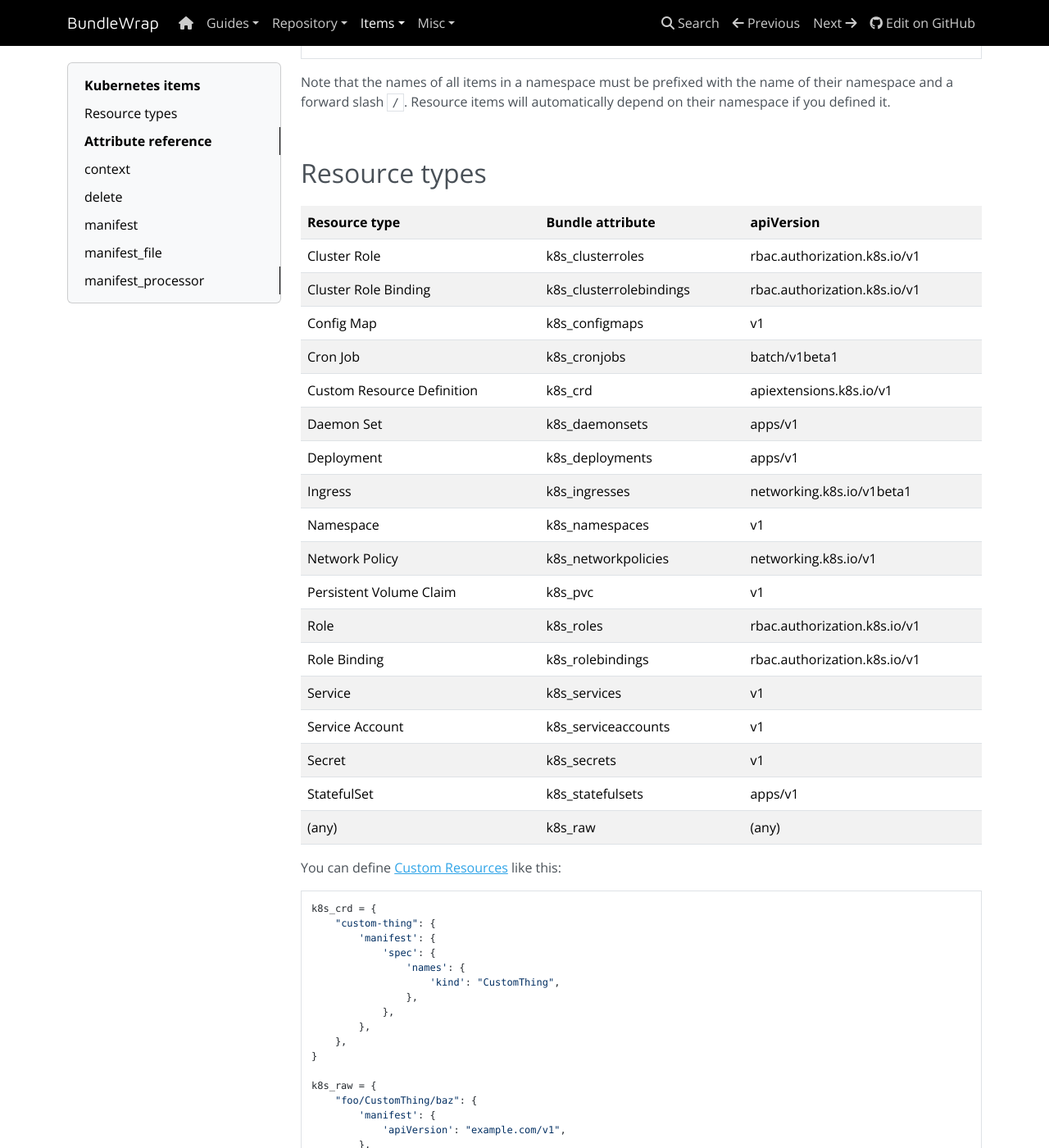
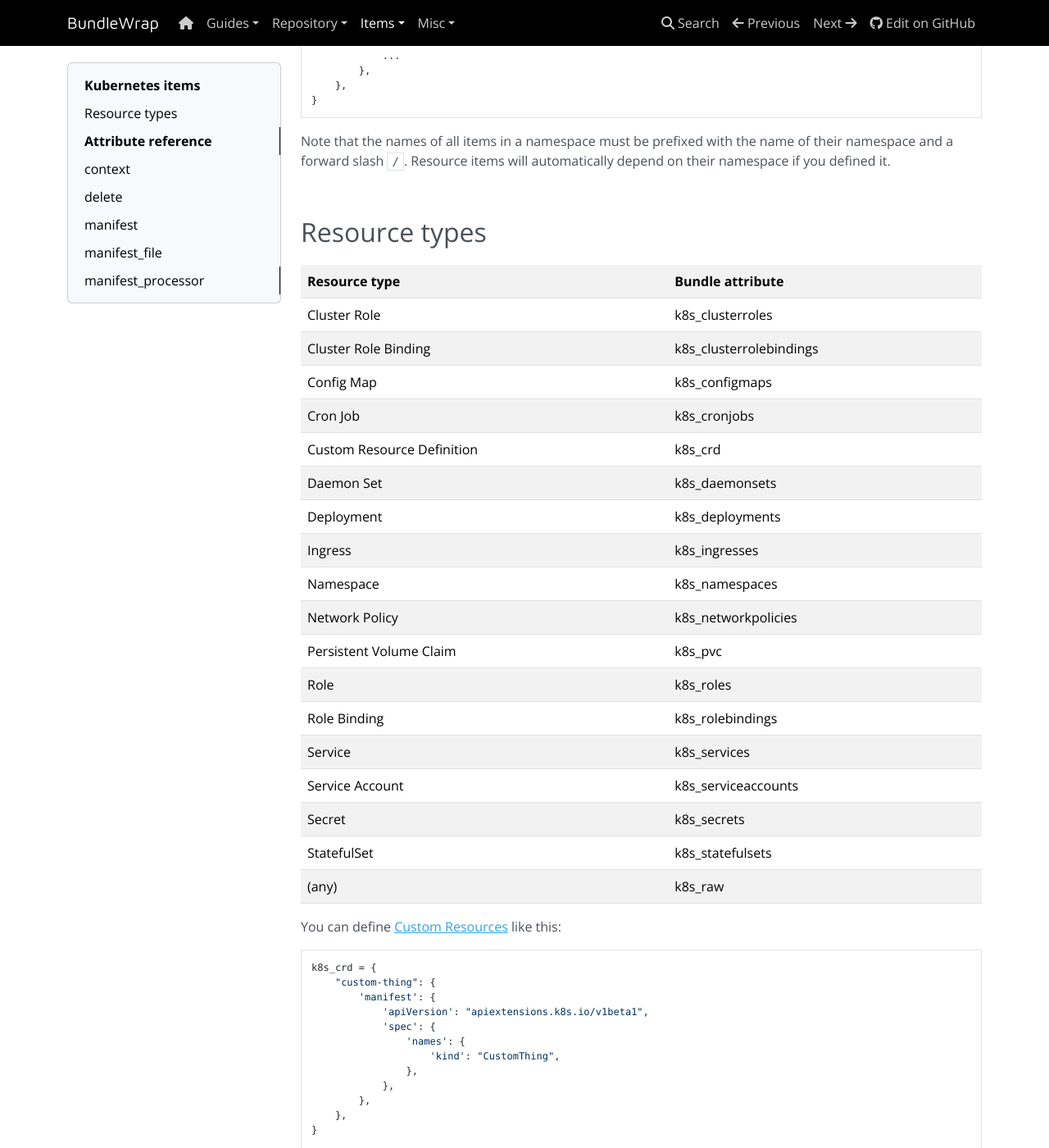
Before and after one commit to bundlewrap/bundlewrap, an MkDocs documentation site: the page built from docs/content/items/k8s.md, in a window 1280 px wide and 1400 px high, scrolled down 534 px. Shown: the whole window at 82% size. Built offline with MkDocs 1.6.1, drawn with Linux system fonts in a browser that asks for light colours; nearby versions of some CDN libraries; some of the changed text lies outside the part shown.

```diff
--- a/docs/content/items/k8s.md
+++ b/docs/content/items/k8s.md
@@ -28,25 +32,25 @@ Note that the names of all items in a namespace must be prefixed with the name o
 ## Resource types
 
 <table>
-<tr><th>Resource type</th><th>Bundle attribute</th><th>apiVersion</th></tr>
-<tr><td>Cluster Role</td><td>k8s_clusterroles</td><td>rbac.authorization.k8s.io/v1</td></tr>
-<tr><td>Cluster Role Binding</td><td>k8s_clusterrolebindings</td><td>rbac.authorization.k8s.io/v1</td></tr>
-<tr><td>Config Map</td><td>k8s_configmaps</td><td>v1</td></tr>
-<tr><td>Cron Job</td><td>k8s_cronjobs</td><td>batch/v1beta1</td></tr>
-<tr><td>Custom Resource Definition</td><td>k8s_crd</td><td>apiextensions.k8s.io/v1</td></tr>
-<tr><td>Daemon Set</td><td>k8s_daemonsets</td><td>apps/v1</td></tr>
-<tr><td>Deployment</td><td>k8s_deployments</td><td>apps/v1</td></tr>
-<tr><td>Ingress</td><td>k8s_ingresses</td><td>networking.k8s.io/v1beta1</td></tr>
-<tr><td>Namespace</td><td>k8s_namespaces</td><td>v1</td></tr>
-<tr><td>Network Policy</td><td>k8s_networkpolicies</td><td>networking.k8s.io/v1</td></tr>
-<tr><td>Persistent Volume Claim</td><td>k8s_pvc</td><td>v1</td></tr>
-<tr><td>Role</td><td>k8s_roles</td><td>rbac.authorization.k8s.io/v1</td></tr>
-<tr><td>Role Binding</td><td>k8s_rolebindings</td><td>rbac.authorization.k8s.io/v1</td></tr>
-<tr><td>Service</td><td>k8s_services</td><td>v1</td></tr>
-<tr><td>Service Account</td><td>k8s_serviceaccounts</td><td>v1</td></tr>
-<tr><td>Secret</td><td>k8s_secrets</td><td>v1</td></tr>
-<tr><td>StatefulSet</td><td>k8s_statefulsets</td><td>apps/v1</td></tr>
-<tr><td>(any)</td><td>k8s_raw</td><td>(any)</td></tr>
+<tr><th>Resource type</th><th>Bundle attribute</th></tr>
+<tr><td>Cluster Role</td><td>k8s_clusterroles</td></tr>
+<tr><td>Cluster Role Binding</td><td>k8s_clusterrolebindings</td></tr>
+<tr><td>Config Map</td><td>k8s_configmaps</td></tr>
+<tr><td>Cron Job</td><td>k8s_cronjobs</td></tr>
+<tr><td>Custom Resource Definition</td><td>k8s_crd</td></tr>
+<tr><td>Daemon Set</td><td>k8s_daemonsets</td></tr>
+<tr><td>Deployment</td><td>k8s_deployments</td></tr>
+<tr><td>Ingress</td><td>k8s_ingresses</td></tr>
+<tr><td>Namespace</td><td>k8s_namespaces</td></tr>
+<tr><td>Network Policy</td><td>k8s_networkpolicies</td></tr>
+<tr><td>Persistent Volume Claim</td><td>k8s_pvc</td></tr>
+<tr><td>Role</td><td>k8s_roles</td></tr>
+<tr><td>Role Binding</td><td>k8s_rolebindings</td></tr>
+<tr><td>Service</td><td>k8s_services</td></tr>
+<tr><td>Service Account</td><td>k8s_serviceaccounts</td></tr>
+<tr><td>Secret</td><td>k8s_secrets</td></tr>
+<tr><td>StatefulSet</td><td>k8s_statefulsets</td></tr>
+<tr><td>(any)</td><td>k8s_raw</td></tr>
 </table>
 
 You can define [Custom Resources](https://kubernetes.io/docs/concepts/api-extension/custom-resources/) like this:
```
Also changed, not shown: other parts of docs/content/items/k8s.md (+6 -1 lines), docs/content/guide/kubernetes.md (+1 -1 lines), 1 other file.
